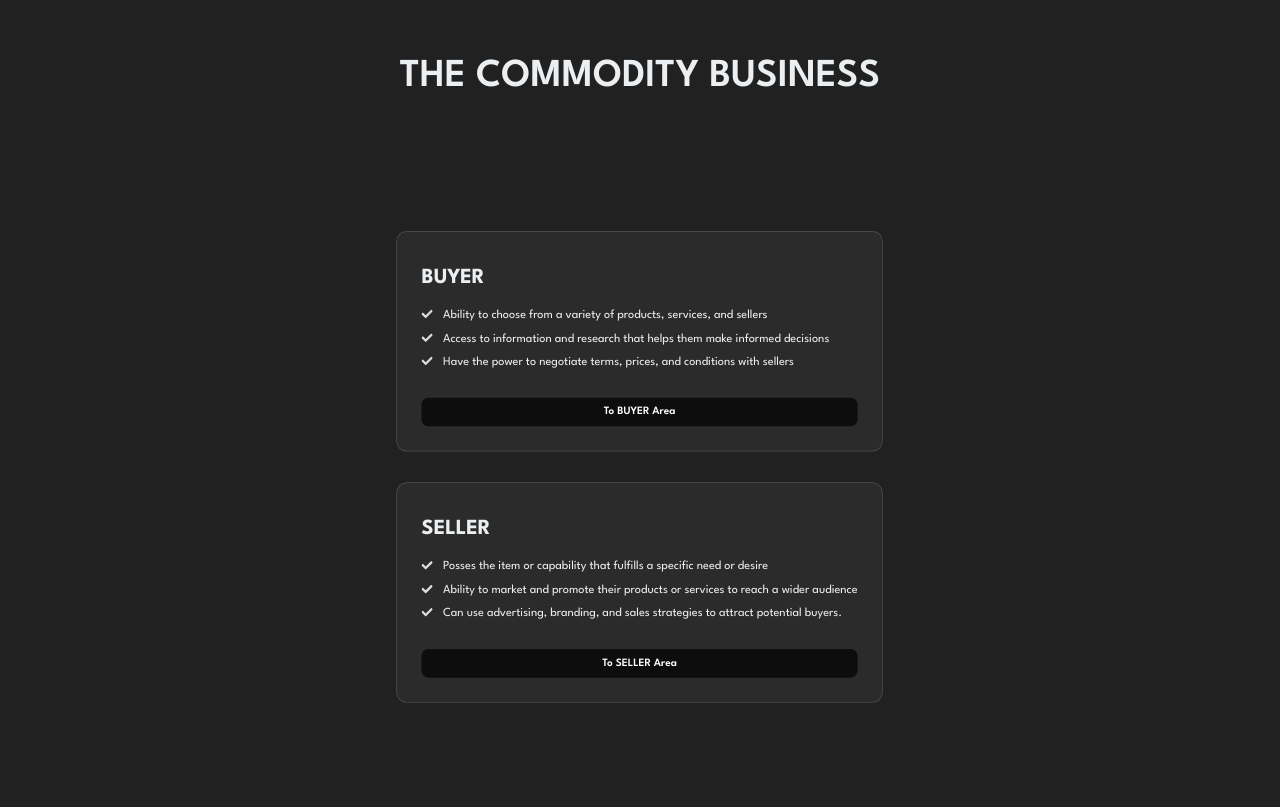
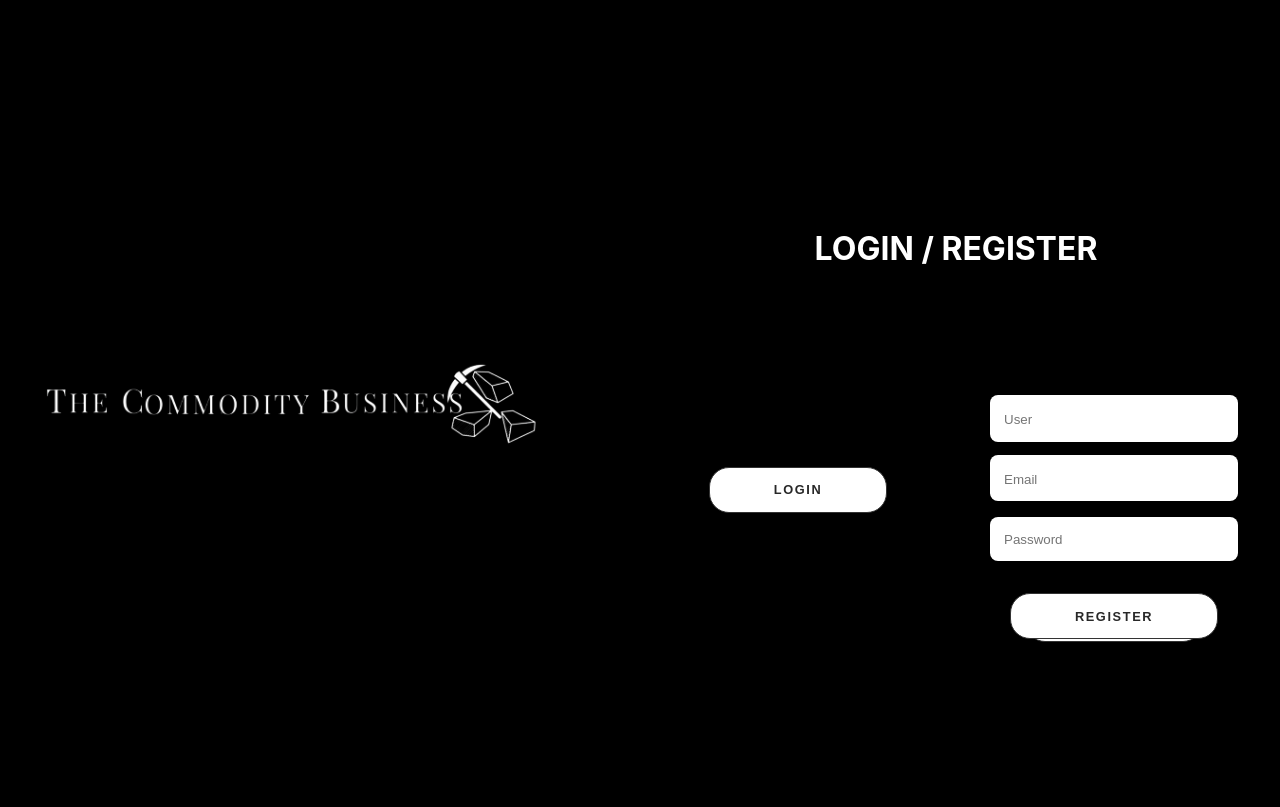
Before and after one commit to d1gga1/TRW-Commodity-Business, a website built with Vite: page index.html in a window 1280 px wide. Built offline with nearby package versions, Linux system fonts and the light colour scheme.

Commit message:
finished login and choose page

```diff
--- a/home.css
+++ b/choose.css
@@ -20,7 +20,7 @@ body {
   font-family: 'League Spartan', system-ui, sans-serif;
   font-size: 1.1rem;
   line-height: 1.2;
-  background-color: #212121;
+  background-color: black;
   color: #ddd;
 }
 
@@ -37,7 +37,7 @@ ul {
   font-weight: 600;
   font-size: 2.25em;
   margin-bottom: 0.75em;
-  margin-top: 0px;
+  margin-top: 10px;
   text-align: center;
   color: #eceff1;
 }
@@ -48,11 +48,13 @@ ul {
 
 .cards__inner {
   display: flex;
-  flex-direction: column;
+  flex-direction: row;
   flex-wrap: wrap;
   gap: 2.5em;
-  transform: scale(0.7);
+
 }
+
+
 
 .card {
   --flow-space: 0.5em;
@@ -108,9 +110,7 @@ ul {
   font-weight: 700;
 }
 
-.flow > * + * {
-  margin-top: var(--flow-space, 1.25em);
-}
+
 
 .cta {
   display: block;
@@ -169,3 +169,16 @@ ul {
   --lightness: 0%;
   background: hsla(var(--hsl), 0.1);
 }
+
+
+h1{
+  color: white;
+	text-align: center;
+	position: relative;
+	top: 25%;
+	z-index: 101;
+}
+
+h2{
+  margin-bottom: 0.5rem;
+}
--- a/index.html
+++ b/index.html
@@ -1,63 +1,72 @@
 <!DOCTYPE html>
 <html lang="en">
 <head>
-    <meta charset="UTF-8" />
-    <meta name="viewport" content="width=device-width, initial-scale=1.0" />
+    <meta charset="UTF-8">
+    <meta name="viewport" content="width=device-width, initial-scale=1.0">
     <title>Document</title>
-    <link rel="stylesheet" href="home.css" />
+    <link rel="stylesheet" href="login-main.css" />
 </head>
 <body>
-    <div id="loading" class="loading">
-      <div class="spinner"></div>
+<div class="container1">
+    <div class="left-column">
+        <!-- Contenuto della colonna sinistra -->
     </div>
-    <main class="main flow">
-      <h1 class="main__heading">THE COMMODITY BUSINESS</h1>
-      <div class="main__cards cards">
-        <div class="cards__inner">
-          <div class="cards__card card">
-            <h2 class="card__heading"></h2>
-            <p class="card__price">BUYER</p>
-            <ul role="list" class="card__bullets flow">
-              <li>
-                Ability to choose from a variety of products, services, and
-                sellers
-              </li>
-              <li>
-                Access to information and research that helps them make informed
-                decisions
-              </li>
-              <li>
-                Have the power to negotiate terms, prices, and conditions with
-                sellers
-              </li>
-            </ul>
-            <a href="login.html" class="card__cta cta">To BUYER Area</a>
+    <div class="right-column">
+        <h1>LOGIN / REGISTER</h1>
+
+        <div class="container right-panel-active">
+            <!-- Sign Up -->
+
+            <div class="container__form container--signin">
+                <form action="#" class="form" id="form2" onsubmit="return validateForm()">
+                    <h2 class="form__title">Login</h2>
+                    <input type="email" placeholder="Email" id="emailField" class="input" required />
+                    <input type="password" placeholder="Password" id="passwordField" class="input" required />
+                    <a href="#" class="link">Forgot your password?</a>
+                    <a href="choose.html" class="btn" id="loginButton">Login</a>
+                </form>
             </div>
 
-          <div class="cards__card card">
-            <h2 class="card__heading"></h2>
-            <p class="card__price">SELLER</p>
-            <ul role="list" class="card__bullets flow">
-              <li>
-                Posses the item or capability that fulfills a specific need or
-                desire
-              </li>
-              <li>
-                Ability to market and promote their products or services to
-                reach a wider audience
-              </li>
-              <li>
-                Can use advertising, branding, and sales strategies to attract
-                potential buyers.
-              </li>
-            </ul>
-            <a href="seller-login.html" class="card__cta cta">To SELLER Area</a>
+            <script>
+                function validateForm() {
+                    const emailField = document.getElementById("emailField");
+                    const passwordField = document.getElementById("passwordField");
+
+                    if (emailField.value.trim() === "" || passwordField.value.trim() === "") {
+                        // Mostra un messaggio di errore o esegui un'altra azione per avvisare l'utente.
+                        alert("Si prega di compilare tutti i campi.");
+                        return false; // Impedisce l'invio del modulo.
+                    }
+                    return true; // Permette l'invio del modulo se i campi sono compilati.
+                }
+            </script>
+
+            <!-- Sign In -->
+            <div class="container__form container--signup">
+                <form action="#" class="form" id="form1">
+                    <h2 class="form__title">Register</h2>
+                    <input type="text" placeholder="User" class="input" required />
+                    <input type="email" placeholder="Email" class="input" required />
+                    <input type="password" placeholder="Password" class="input" required />
+                    <button href="choose.html" class="btn">Register</button>
+                </form>
+            </div>
+
+            <!-- Overlay -->
+            <div class="container__overlay">
+                <div class="overlay">
+                    <div class="overlay__panel overlay--left">
+                        <button class="btn" id="signIn">Login</button>
+                    </div>
+                    <div class="overlay__panel overlay--right">
+                        <button class="btn" id="signUp">Register</button>
+                    </div>
+                </div>
+            </div>
+        </div>
     </div>
 </div>
 
-        <div class="overlay cards__inner"></div>
-      </div>
-    </main>
-    <script src="home.js"></script>
+    <script src="login-main.js"></script>
 </body>
 </html>
--- a/login.css
+++ b/login-main.css
@@ -1,6 +1,6 @@
 :root {
 	/* COLORS */
-	--white: #e9e9e9;
+
 	--gray: #333;
 	--blue: #0367a6;
 	--lightblue: #008997;
@@ -8,17 +8,12 @@
 	/* RADII */
 	--button-radius: 0.7rem;
 
-	/* SIZES */
-	--max-width: 758px;
-	--max-height: 420px;
-
 	font-size: 16px;
 	font-family: -apple-system, BlinkMacSystemFont, "Segoe UI", Roboto, Oxygen,
 		Ubuntu, Cantarell, "Open Sans", "Helvetica Neue", sans-serif;
 }
 
 body {
-	align-items: center;
 	background-color: var(--white);
 	background: black;
 	background-attachment: fixed;
@@ -37,7 +32,7 @@ body {
 }
 
 .link {
-	color: var(--gray);
+	color: white;
 	font-size: 0.9rem;
 	margin: 1.5rem 0;
 	text-decoration: none;
@@ -53,6 +48,7 @@ body {
 	overflow: hidden;
 	position: relative;
 	width: 100%;
+	height: 100%;
 }
 
 .container__form {
@@ -65,7 +61,7 @@ body {
 .container--signin {
 	left: 0;
 	width: 50%;
-	z-index: 2;
+	z-index: 4;
 }
 
 .container.right-panel-active .container--signin {
@@ -76,7 +72,7 @@ body {
 	left: 0;
 	opacity: 0;
 	width: 50%;
-	z-index: 1;
+	z-index: 2;
 }
 
 .container.right-panel-active .container--signup {
@@ -103,7 +99,7 @@ body {
 
 .overlay {
 	background-color: var(--lightblue);
-	background: url("mondo-dark.png");
+	background: black;
 	background-attachment: fixed;
 	background-position: center;
 	background-repeat: no-repeat;
@@ -152,11 +148,11 @@ body {
 }
 
 .btn {
-	background-color: var(--gray);
+	background-color: white;
 	background-image: linear-gradient(90deg, var(--grey) 0%, var(--lightgrey) 74%);
 	border-radius: 20px;
 	border: 1px solid var(--gray);
-	color: var(--white);
+	color: rgb(40, 40, 40);
 	cursor: pointer;
 	font-size: 0.8rem;
 	font-weight: bold;
@@ -214,7 +210,6 @@ body {
 
 .bg-animation {
 	position: relative;
-	background-image: url(images/world\ from\ space.jpg);
 	background-size: cover;
 	background-position: center;
 	background-attachment: fixed;
@@ -224,3 +219,33 @@ body {
 	margin:0;
 	padding:0;
 }
+
+.container1 {
+	width: 100%;
+	height: 100%; /* Imposta la larghezza del contenitore principale al 100% della larghezza della pagina */
+}
+/* Stile per la colonna sinistra */
+.left-column {
+	width: 50%;
+	height: 100%; /* Imposta la larghezza desiderata per la colonna sinistra */
+	float: left;
+	background: url(logo-black-removebg-preview.png) no-repeat center center;
+	background-size: contain; /* Allinea a sinistra */
+	display: inline-block;
+}
+
+/* Stile per la colonna destra */
+.right-column {
+	width: 50%;
+	height: 100%; /* Imposta la larghezza desiderata per la colonna destra */
+	float: left; /* Allinea a sinistra */
+}
+
+h1{
+	color: white;
+	text-align: center;
+	position: relative;
+	top: 25%;
+	z-index: 101;
+
+}
```
Also changed, not shown: choose.html (added, +61 -0 lines), login.html (deleted, +0 -47 lines), choose.js (renamed from home.js), login-main.js (line endings or trailing spaces), logo-black-removebg-preview.png (added), logo-black.jpg (added), logo-white.jpg (added). Lines whose indentation alone changed are shown as unchanged.
